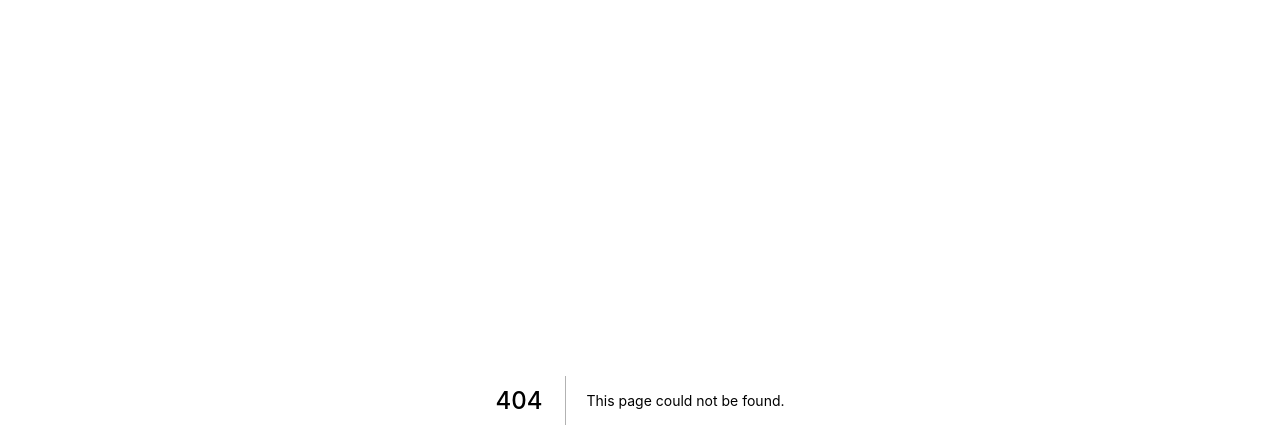
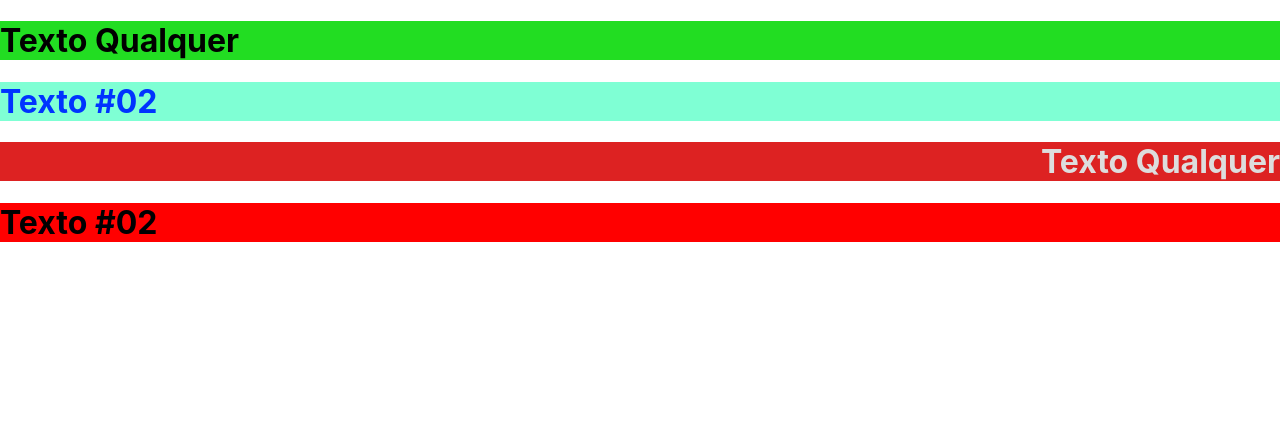
Before and after one commit to David-Pires/React-Exercises, a Next.js app: page /css/usandoEstilo in a window 1280 px wide. Before the commit this address had no page. Shown: the top 448 px of the page. Built offline with nearby package versions, Linux system fonts and the light colour scheme.

Commit message:
Applying classes through style={{background}} or className

```diff
--- /dev/null
+++ b/components/Estilo.jsx
@@ -0,0 +1,16 @@
+export default function Estilo(props) {
+  //<h1 className={props.numero >= 0 ? "azul" : "vermelho"}>Texto #02</h1>
+  //essa seria a aplicação direta na tag
+  const classAplicada = props.numero >= 0 ? "azul" : "vermelho"
+  return (
+    <div>
+      <h1 style={{backgroundColor: props.numero >= 0 ? "#2d2" : "#d22",
+                  color: props.color,
+                  textAlign: props.direita ? "right" : "left",
+    }}>
+      Texto Qualquer
+      </h1>
+      <h1 className={classAplicada}>Texto #02</h1>
+      </div>
+  )
+}
--- /dev/null
+++ b/pages/css/usandoEstilo.jsx
@@ -0,0 +1,10 @@
+import Estilo from "../../components/Estilo";
+
+export default function usandoEstilo() {
+  return (
+    <div>
+      <Estilo numero={3} color="#000"/>
+      <Estilo numero={-13} color="#ddd" direita/>
+    </div>
+  );
+}
--- a/styles/globals.css
+++ b/styles/globals.css
@@ -14,3 +14,11 @@
 * {
   box-sizing: border-box;
 }
+
+.azul {
+  background-color:  aquamarine;
+}
+
+.vermelho {
+  background-color:  red;
+}
```
